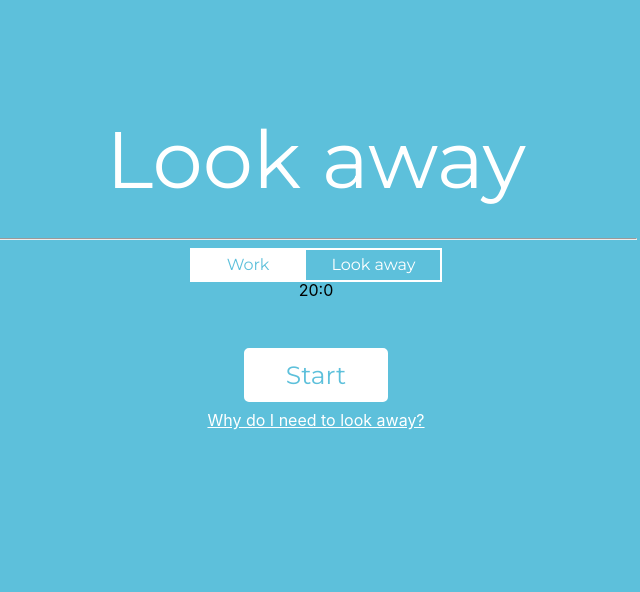
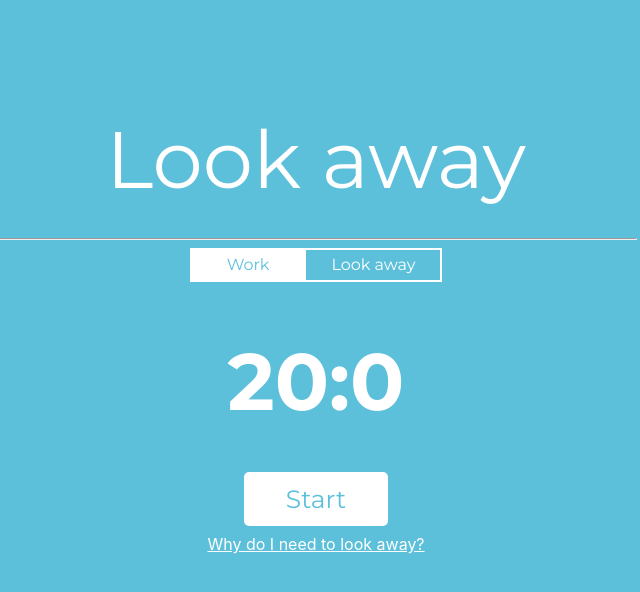
Before and after one commit to JezReal/look-away, a React (Create React App) app: page / in a window 1280 px wide. Shown: the top 592 px of the page, without its empty margins (324-964 px from the left). Built offline with nearby package versions, Linux system fonts and the light colour scheme.

Commit message:
move timer to respective component

```diff
--- a/src/components/App.js
+++ b/src/components/App.js
@@ -1,51 +1,18 @@
 import './App.css';
-import {useState} from "react";
-import StatusBar from "./StatusBar/StatusBar";
-import Button from "./Button/Button";
-import {format} from "../util/TimeFormatter";
+import Timer from "./Timer/Timer";
 
 function App() {
 
     //set style depending on status (work or look  away)
-    const [status, setStatus] = useState("work")
-    const [buttonText, setButtonText] = useState("Start")
-    const [timerCount, setTimerCount] = useState(1200000)
 
-    const changeText = () => {
-        if (buttonText === "Start") {
-            setButtonText("Stop")
-        } else {
-            setButtonText("Start")
-        }
-    }
-
-    const startTimer = () => {
-        setInterval(() => {
-            setTimerCount(timerCount => timerCount - 1000)
-        }, 1000)
-    }
 
     return (
         <div id="app-container">
             <h1>Look away</h1>
             <hr/>
 
-            <StatusBar status={status}/>
+            <Timer/>
 
-            <div id="timer">
-                <h3 id="timer-text">
-                    {format(timerCount).minutes}:{format(timerCount).seconds}
-                </h3>
-            </div>
-
-            {/*TODO: implement pause functionality to timer*/}
-            <Button onClick={() => {
-                changeText()
-                startTimer()
-            }
-            } text={buttonText}/>
-
-            {/*TODO: move stuff to separate components*/}
             <div id="footer">
                 <a href="https://www.google.com" target="_blank" rel="noreferrer">Why do I need to look away?</a>
             </div>
--- /dev/null
+++ b/src/components/Timer/Timer.css
@@ -0,0 +1,12 @@
+#root {
+    display: flex;
+    flex-direction: column;
+}
+
+#timer-text {
+    margin-top: 60px;
+    font-size: 80px;
+    font-weight: bold;
+    color: white;
+    font-family: "Montserrat", sans-serif;
+}
--- /dev/null
+++ b/src/components/Timer/Timer.js
@@ -0,0 +1,59 @@
+import StatusBar from "../StatusBar/StatusBar";
+import {format} from "../../util/TimeFormatter";
+import Button from "../Button/Button";
+import {useState} from "react";
+import "./Timer.css"
+
+const Timer = () => {
+    const [status, setStatus] = useState("work")
+    const [buttonText, setButtonText] = useState("Start")
+    const [timerCount, setTimerCount] = useState(1200000)
+    const [isTimerRunning, setIsTimerRunning] = useState(false)
+
+    const changeText = () => {
+        if (buttonText === "Start") {
+            setButtonText("Stop")
+        } else {
+            setButtonText("Start")
+        }
+    }
+
+    const toggleTimer = () => {
+        let timer
+
+        // if (!isTimerRunning) {
+        //     timer = setInterval(() => {
+        //         if (timerCount > 0) {
+        //             setTimerCount(timerCount => timerCount - 1000)
+        //         } else {
+        //             clearInterval(timer)
+        //             setTimerCount(0)
+        //         }
+        //     }, 1000)
+        //     setIsTimerRunning(true)
+        // } else {
+        //     timer = null
+        //     setTimerCount(1200000)
+        //     setIsTimerRunning(false)
+        // }
+    }
+    return (
+        <>
+            <StatusBar status={status}/>
+
+            <div id="timer">
+                <h3 id="timer-text">
+                    {format(timerCount).minutes}:{format(timerCount).seconds}
+                </h3>
+            </div>
+
+            <Button onClick={() => {
+                changeText()
+                toggleTimer()
+            }
+            } text={buttonText}/>
+        </>
+    )
+}
+
+export default Timer
```
